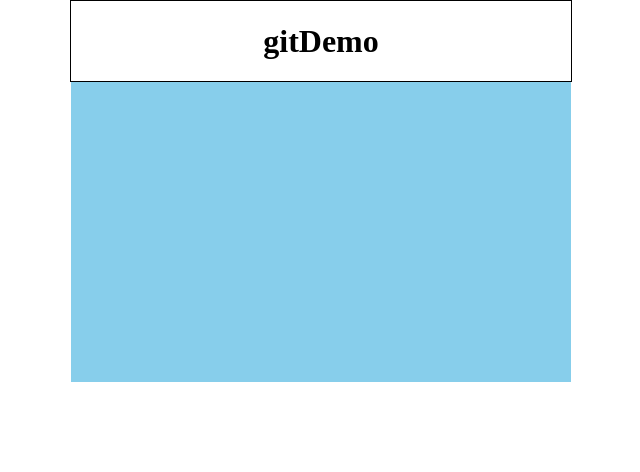
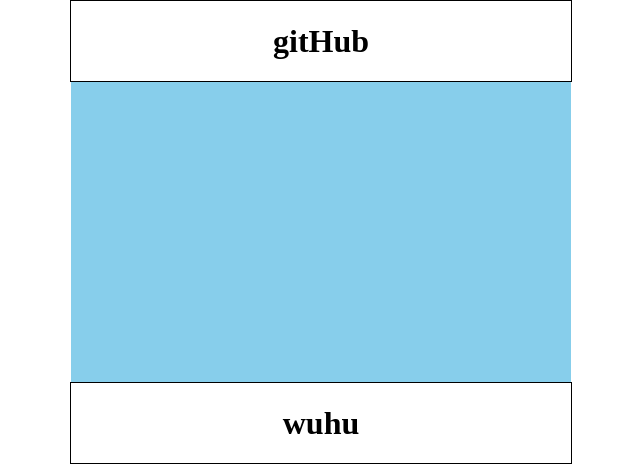
Before and after one commit to soloporridge/gitHub-demo, a website: page html/index.html in a window 1280 px wide. Shown: the whole page, without its empty margins (319-959 px from the left). Drawn offline with Linux system fonts and the light colour scheme.

Commit message:
1.1版本

```diff
--- a/html/index.html
+++ b/html/index.html
@@ -10,8 +10,9 @@
 </head>
 
 <body>
-  <h1>gitDemo</h1>
+  <h1>gitHub</h1>
   <div class="box"></div>
+  <h1>wuhu</h1>
 </body>
 <script src="../js/index.js"></script>
 
```
